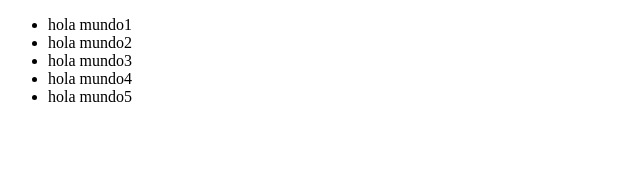
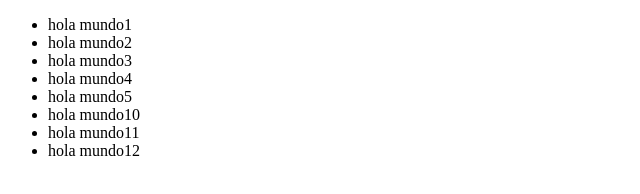
Before and after one commit to santiago190/test-git, a plain HTML site: page index.html in a window 1280 px wide. Shown: the whole page, without its empty margins (0-640 px from the left). Drawn offline with Linux system fonts and the light colour scheme.

Commit message:
se agregro 11 y 12

```diff
--- a/index.html
+++ b/index.html
@@ -13,6 +13,9 @@
         <li>hola mundo3</li>
         <li>hola mundo4</li>
         <li>hola mundo5</li>
+        <li>hola mundo10</li>
+        <li>hola mundo11</li>
+        <li>hola mundo12</li>
     </ul>
 </body>
 </html>
```
